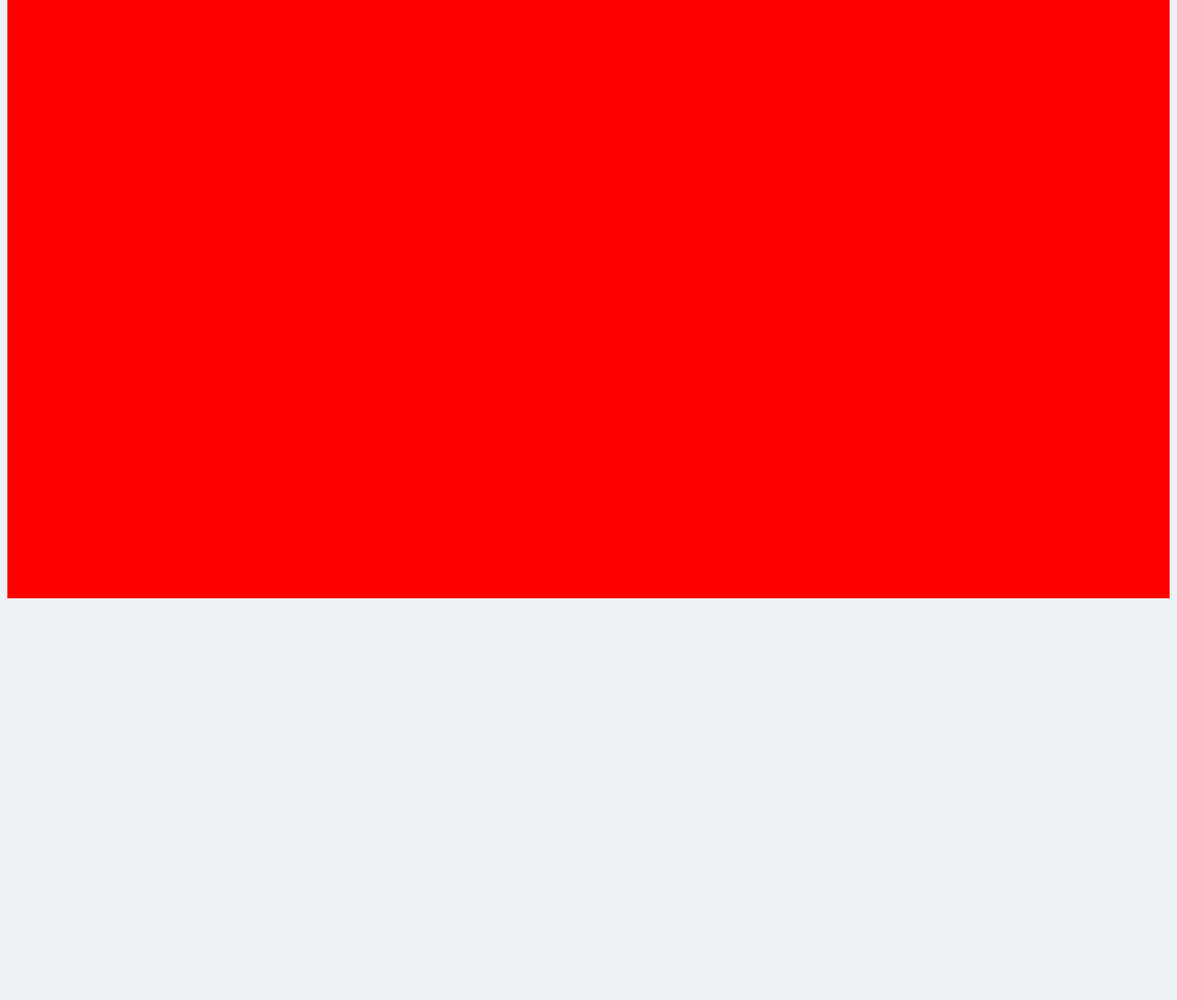
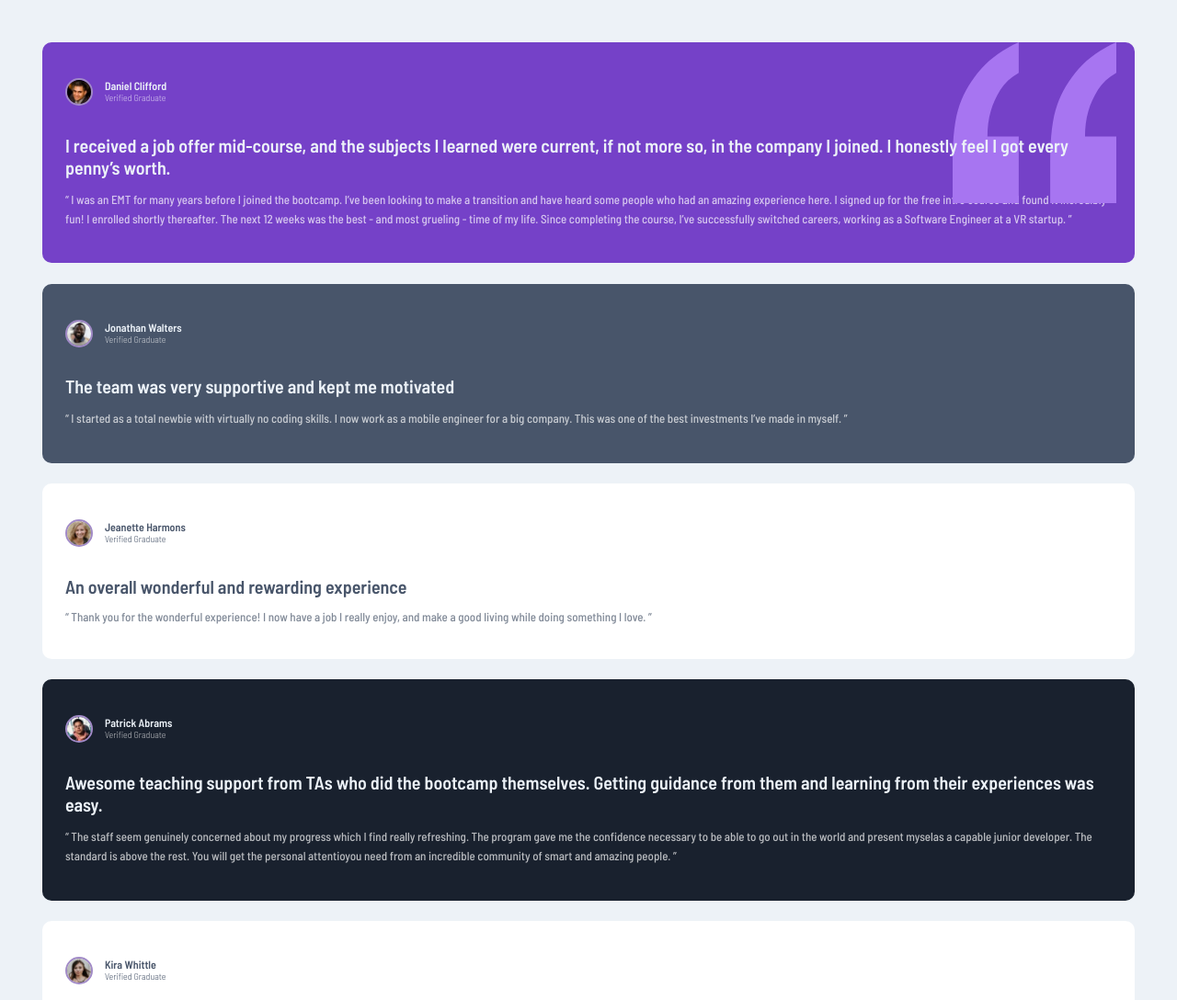
Before and after one commit to EtFX1/Frontend-Mentor-Testimonials-grid-section, a plain HTML site: page index.html in a window 1280 px wide. Shown: the top 1088 px of the page at 92% size. Before the commit the page ends 816 px from the top, so only its background shows below. Drawn offline with Linux system fonts and the light colour scheme.

Commit message:
Update styles.css

```diff
--- a/styles.css
+++ b/styles.css
@@ -1,34 +1,41 @@
 body {
   background-color: hwb(210 93% 3%);
   font-size: 13px;
+  height: 100%;
 }
 
 /* *container for all sections */
 #container {
-  font-family: 'Barlow Semi Condensed', sans-serif;
+  /* background-color: red; */
+  font-family: "Barlow Semi Condensed", sans-serif;
   display: grid;
+  grid-template-columns: repeat(1fr);
+  grid-gap: 2%;
+  padding: 3% 3% 40%;
   justify-content: center;
   align-items: center;
-  grid-gap: 2%;
-  padding: 10% 7% 0;
-  margin-bottom: 12.5rem;
 }
 
-/* todo: make all <section> tags the same width, border radius,  */
+@media (min-width: 700px) {
+  #container {
+    padding-bottom: 20%;
+  }
+}
 
 /* *each card */
 .card {
-  border-radius: .625rem;
+  max-width: 100%;
+  border-radius: 0.625rem;
   /* *we want the quotations to be positioned relative to each card, not the entire document*/
   position: relative;
-  padding: 30px
+  padding: 25px;
 }
 
-
-.section1-card, .section2-card, .section4-card {
+.section1-card,
+.section2-card,
+.section4-card {
   color: hsl(210, 46%, 95%);
 }
-
 
 /* !card 1 */
 /* *section 1 card */
@@ -52,7 +59,7 @@ body {
 /* !card 4 */
 /* *section 3 card */
 .section4-card {
-  background-color:hsl(219, 29%, 14%)
+  background-color: hsl(219, 29%, 14%);
 }
 
 /* !card 5 */
@@ -60,7 +67,6 @@ body {
 .section5-card {
   background-color: hsl(0, 0%, 100%);
   color: hsl(217, 19%, 35%);
-
 }
 
 /* !image and name section */
@@ -82,18 +88,18 @@ section.image-and-name-container {
 /* !{user name} verified graduate container */
 .name-and-ver-container {
   line-height: 0;
-  margin-left: .8125rem;
+  margin-left: 0.8125rem;
 }
 
 /* *User name */
 .user-name {
-  font-size: .75rem;
-  margin: 1.375rem 0 .8125rem;
+  font-size: 0.75rem;
+  margin: 1.375rem 0 0.8125rem;
 }
 
 /* *verified graduate */
 .verified-graduate {
-  font-size: .625rem;
+  font-size: 0.625rem;
   font-weight: 200;
   color: hsla(0, 0%, 100%, 0.7);
   margin-top: 0;
@@ -114,9 +120,8 @@ h6.verified-graduate-dark {
 
 @media (min-width: 28.75rem) {
   .quotations {
-    width: 20%;
+    width: 15%;
   }
-
 }
 
 /* !header section */
@@ -124,18 +129,15 @@ h6.verified-graduate-dark {
 h1.main-statement {
   font-weight: 600;
   font-size: 1.25rem;
-  margin-bottom: .625rem;
-  position:relative;
+  margin-bottom: 0.625rem;
+  position: relative;
   z-index: 1;
 }
-
 
 p.user-story-light {
   color: hsla(0, 0%, 100%, 0.7);
   line-height: 1.6;
 }
-
-
 
 h1.main-statement-dark {
   color: hsl(217, 19%, 35%);
@@ -144,29 +146,3 @@ h1.main-statement-dark {
 p.user-story-dark {
   color: hsl(217, 19%, 35%, 0.7);
 }
-
-@media (min-width: 768px) {
-
-  body {
-    display: flex;
-    justify-content: center;
-    align-items: center;
-    height: 100vh; /* ?so that the body will be bigger than the container*/
-  }
-
-  #container {
-    height: 70vh;
-    background-color: red;
-    width: 100%;
-    /* padding: 2% 5% 2%; */
-    /* margin-bottom: 100px; */
-    /* grid-template-columns: 50% 25% 25%;
-    grid-template-rows: minmax(50%, auto) */
-  }
-
-  .card {
-    display: none;
-  }
-
-
-}
```
